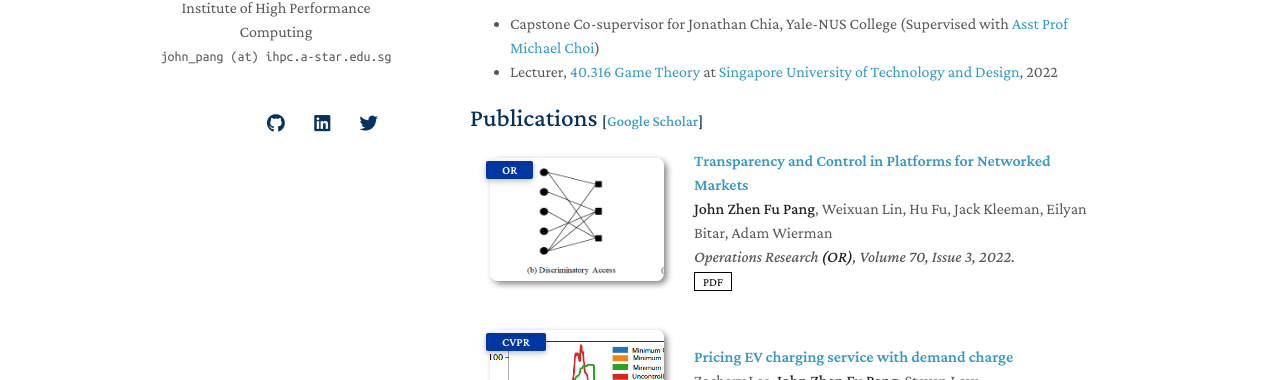
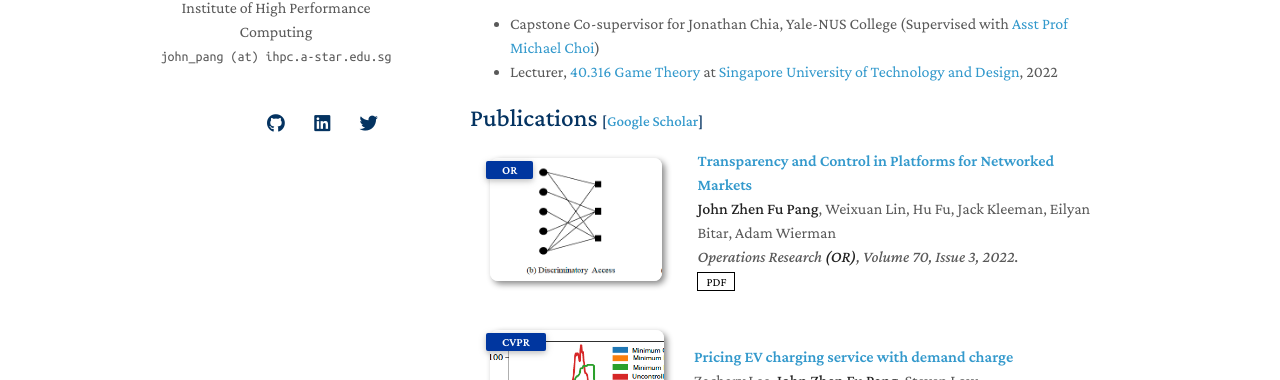
Before and after one commit to j-pang/j-pang.github.io, a Jekyll site: the page built from index.md, in a window 1280 px wide and 900 px high, scrolled down 969 px. Shown: the part 293-673 px from the top of the window. Built offline with Jekyll 4.4.1, drawn with Linux system fonts in a browser that asks for light colours; nearby versions of some CDN libraries; a style sheet for code colours, icons or effects is not loaded; our own code applies the rules of GitHub Pages for plain Markdown files.

Commit message:
Update index.md

```diff
--- a/index.md
+++ b/index.md
@@ -37,7 +37,7 @@ Outside work, I enjoy spending time with my wife and daughter, playing badminton
 <ol class="bibliography">
 <li>
 <div class="pub-row">
-  <div class="col-sm-3 abbr" style="position: relative;padding-right: 15px;padding-left: 15px;">
+  <div class="col-sm-3 abbr" style="position: relative;padding-right: 20px;padding-left: 15px;">
     <img src="./assets/img/orpe_figure.png" class="teaser img-fluid z-depth-1">
             <abbr class="badge">OR</abbr>
   </div>
```
